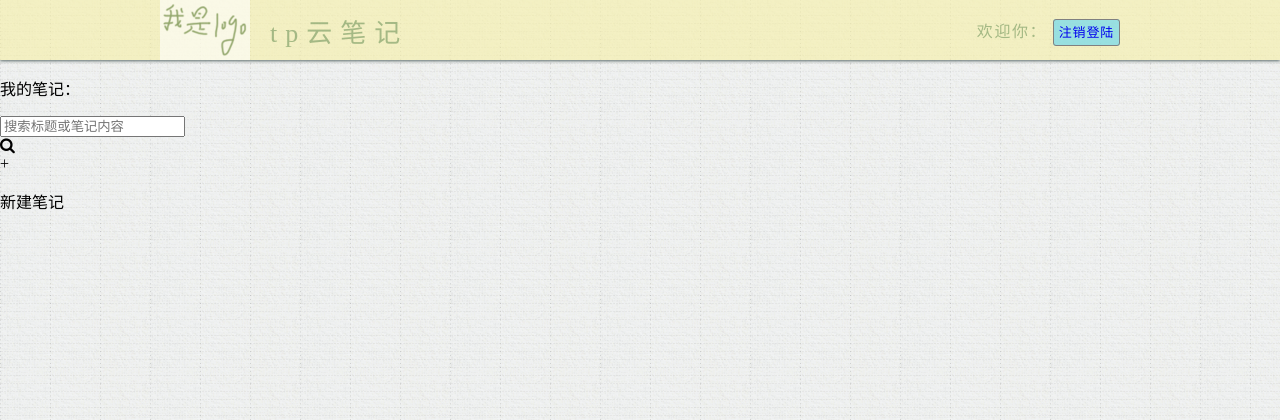
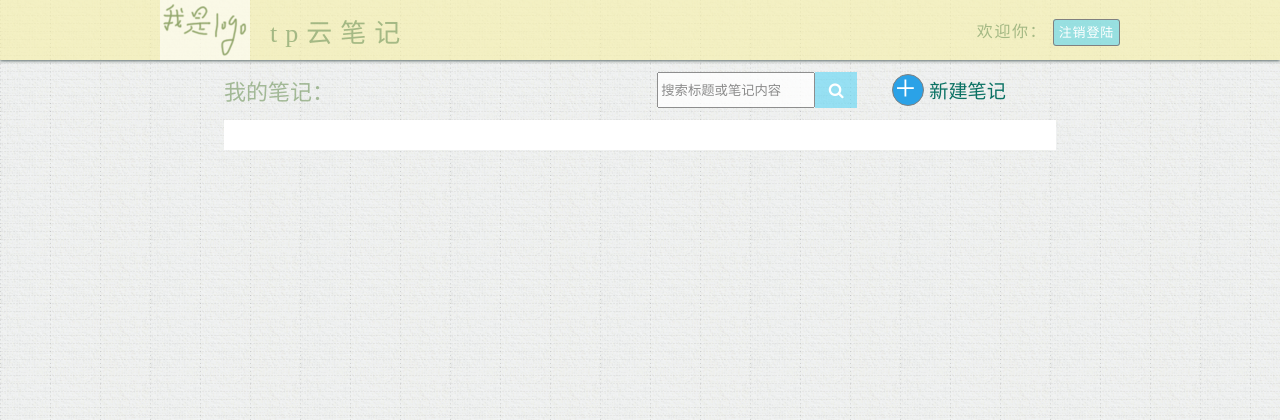
Before and after one commit to koko2333/tp_note, a PHP site: page /homepage.html in a window 1280 px wide. Shown: the top 420 px of the page. Run offline with PHP 8.4, Linux system fonts and the light colour scheme; data that the repository does not hold is empty; some libraries are stand-ins or nearby versions.

Commit message:
优化了代码

```diff
--- /dev/null
+++ b/frist_project/css/homepage.css
@@ -0,0 +1,147 @@
+main{
+    width: 100%;
+}
+.title_box{
+    width: 65%;
+    margin: 0 auto;
+    height: 60px;
+    display: flex;
+    align-items: center;
+    justify-content: space-between;
+}
+.title_box p{
+    font-size: 22px;
+    color:rgba(111, 148, 91,.6);
+    margin-right: 50px;
+}
+#ico_new{
+    height: 30px;
+    width: 30px;
+    line-height: 30px;
+    cursor: pointer;
+    font-size: 36px;
+    border: solid 1px gray;
+    border-radius: 50%;
+    color: white;
+    background-color: rgb(43, 162, 231);
+    transition: all .2s linear;
+    margin-right: 5px;
+}
+#ico_new span{
+    position: relative;
+    top: -2px;
+    left: 2px;
+}
+#ico_new:hover{
+    background-color: white;
+    color: rgb(43, 162, 231);
+}
+.item{
+    width: 65%;
+    margin: 0 auto;
+    background-color: white;
+    margin-bottom: 50px;
+    display: flex;
+    flex-wrap: wrap;
+    padding-top: 30px;
+}
+#new_note{
+    font-size: 1.2rem;
+    color: rgb(11, 114, 100);
+}
+.title_box div{
+    display: flex;
+    height: 100%;
+    align-items: center;
+}
+.note_box{
+    width: 200px;
+    padding-right: 56px;
+    padding-left: 56px;
+}
+.note_box main{
+    display: block;
+    width: 80%;
+    height: 240px;
+    margin: 0;
+    box-shadow: 0px 0px 5px rgb(3, 116, 82);
+    background-color: rgba(204, 245, 248,.4);
+    opacity: .6;
+    cursor: pointer;
+    padding-left: 20px;
+    padding-right: 20px;
+    overflow: hidden;
+}
+.note_box main:hover{
+    opacity: 1;
+}
+.note_box p{
+    text-align: center;
+}
+#note_show{
+    margin: 0 auto;
+    width: 64%;
+    display: none;
+    box-shadow: 0px 0px 5px rgb(3, 116, 82);
+    margin-bottom: 50px;
+    line-height: 28px;
+    padding: 16px;
+}
+#note_show_title{
+    font-size: 24px;
+    font-weight: 600;
+    color: rgb(5, 55, 88);
+}
+#edit,#back,#del{
+    text-decoration: none;
+    color:white;
+    letter-spacing: .05rem;
+    font-size: 13px;
+    border: solid 1px gray;
+    padding: 5px;
+    border-radius: 3px;
+    background-color:rgba(92, 214, 245, 0.6);
+    cursor: pointer;
+    position: relative;
+    top: 20px;
+}
+#edit:hover{
+    background-color:rgba(92, 214, 245, 1);
+}
+#back:hover{
+    background-color:rgba(92, 214, 245, 1);
+}
+#del:hover{
+    background-color:rgba(92, 214, 245, 1);
+}
+#edit,#del{
+    margin-right: 15px;
+}
+#logout a{
+    text-decoration: none;
+    color: white;
+}
+#search_btn{
+    margin-right: 35px;
+    height: 36px;
+    width: 42px;
+    background-color:rgba(92, 214, 245, 0.6);
+    cursor: pointer;
+}
+#search{
+    width: 150px;
+    height: 30px;
+    opacity: .8;
+    transition: all .2s linear;
+}
+#search_btn:hover{
+    background-color:rgba(92, 214, 245, 1);
+}
+.fa-search{
+    color: white;
+    margin: 0 auto;
+}
+.border{
+    border: solid 1px red;
+    box-shadow: 0px 0px 5px red;
+}
```
Also changed, not shown: frist_project/css/edict.css (added, +34 -0 lines), frist_project/css/index.css (added, +73 -0 lines), frist_project/css/regist.css (added, +76 -0 lines), frist_project/css/loding.css (line endings or trailing spaces), frist_project/css/nav.css (line endings or trailing spaces), frist_project/css/nav_item.css (line endings or trailing spaces).
